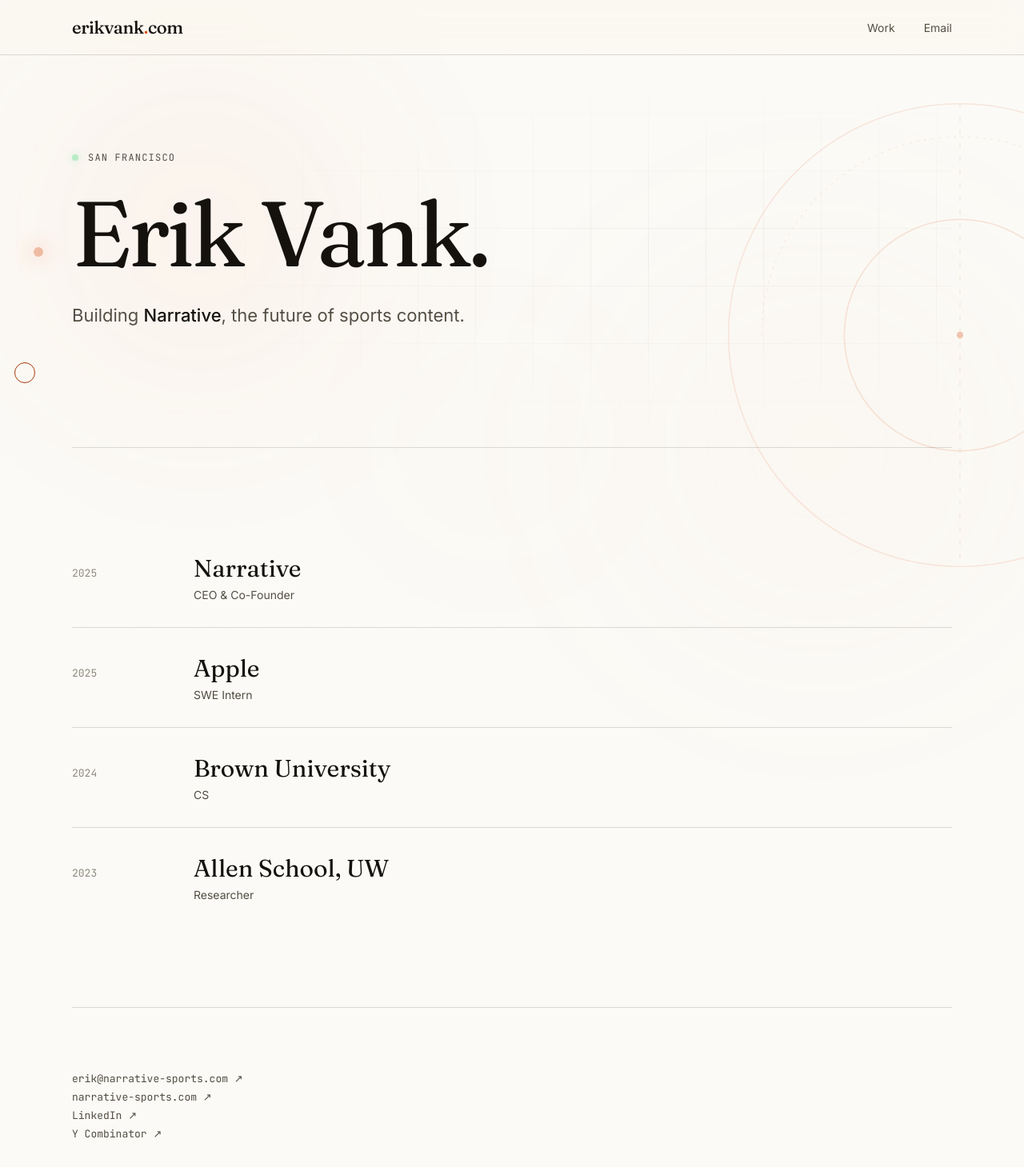
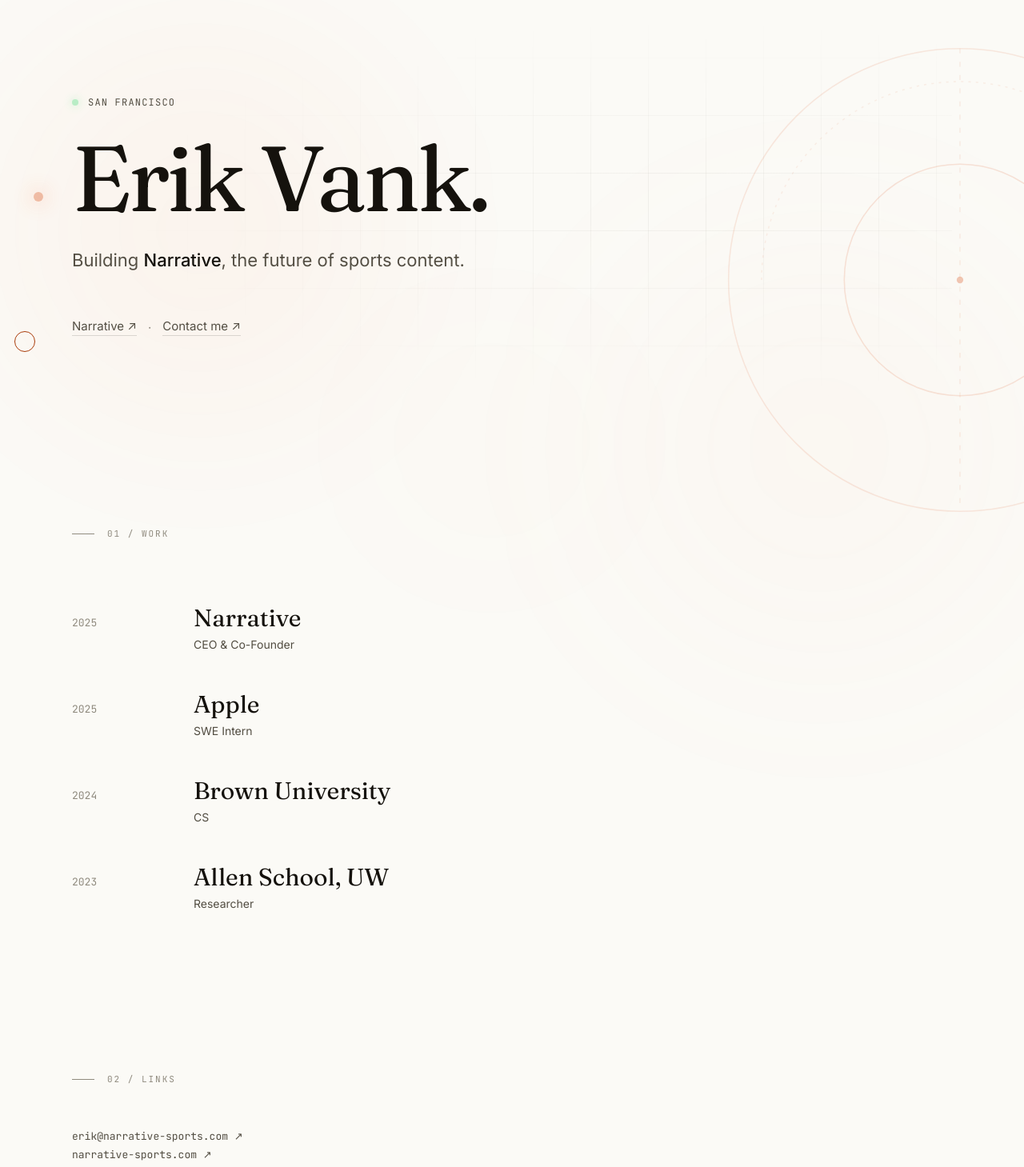
Before and after one commit to erikv05/erikvank.com, a React (Vite) app: page / in a window 1280 px wide. Shown: the top 1459 px of the page at 80% size. Built offline with nearby package versions, Linux system fonts and the light colour scheme.

Commit message:
much better

```diff
--- a/src/App.css
+++ b/src/App.css
@@ -201,10 +201,29 @@
   line-height: 1.5;
   color: var(--ink-dim);
   max-width: 620px;
-  margin: 0 0 48px;
+  margin: 0 0 56px;
 }
 .hero-sub strong { color: var(--ink); font-weight: 500; transition: color 0.2s; }
 .hero-sub a:hover strong { color: var(--accent); }
+
+.hero-links {
+  display: flex;
+  align-items: center;
+  gap: 14px;
+  font-size: 15px;
+  color: var(--ink-dim);
+}
+.hero-links a {
+  color: var(--ink-dim);
+  border-bottom: 1px solid var(--line);
+  padding-bottom: 2px;
+  transition: color 0.2s, border-color 0.2s;
+}
+.hero-links a:hover {
+  color: var(--accent);
+  border-color: var(--accent);
+}
+.hero-links-sep { color: var(--ink-faint); }
 
 .cta-row { display: flex; gap: 16px; flex-wrap: wrap; }
 .btn {
@@ -241,8 +260,25 @@
 
 /* Sections */
 .section {
-  padding: 100px 0;
-  border-top: 1px solid var(--line);
+  padding: 140px 0 120px;
+  position: relative;
+}
+.section-index {
+  font-family: 'JetBrains Mono', monospace;
+  font-size: 11px;
+  color: var(--ink-faint);
+  text-transform: uppercase;
+  letter-spacing: 0.18em;
+  margin-bottom: 56px;
+  display: flex;
+  align-items: center;
+  gap: 16px;
+}
+.section-index::before {
+  content: '';
+  width: 28px;
+  height: 1px;
+  background: var(--ink-faint);
 }
 .section-label {
   font-family: 'JetBrains Mono', monospace;
@@ -310,13 +346,11 @@
   display: grid;
   grid-template-columns: 120px 1fr auto;
   gap: 32px;
-  padding: 32px 0;
-  border-bottom: 1px solid var(--line);
+  padding: 24px 0;
   align-items: baseline;
   transition: padding 0.3s ease;
   cursor: pointer;
 }
-.work-item:last-child { border-bottom: none; }
 .work-item:hover { padding-left: 12px; }
 .work-item:hover .work-title { color: var(--accent); }
 .work-year {
@@ -417,8 +451,7 @@
 
 /* Footer */
 .footer {
-  padding: 80px 0 60px;
-  border-top: 1px solid var(--line);
+  padding: 60px 0 60px;
 }
 .footer-grid {
   display: flex;
--- a/src/App.tsx
+++ b/src/App.tsx
@@ -14,16 +14,6 @@
       <div className="glow glow-2" />
       <div className="glow glow-3" />
       <div className="grain" />
-
-      <nav className="nav">
-        <div className="container nav-inner">
-          <a href="#" className="mark">erikvank<span>.</span>com</a>
-          <div className="nav-links">
-            <a href="#work">Work</a>
-            <a href="mailto:erik@narrative-sports.com">Email</a>
-          </div>
-        </div>
-      </nav>
 
       <header className="hero container">
         <svg className="deco pitch" viewBox="0 0 600 600" fill="none" aria-hidden="true">
@@ -43,9 +33,15 @@
         <p className="hero-sub">
           Building <a href="https://narrative-sports.com" target="_blank" rel="noreferrer"><strong>Narrative</strong></a>, the future of sports content.
         </p>
+        <div className="hero-links">
+          <a href="https://narrative-sports.com" target="_blank" rel="noreferrer">Narrative ↗</a>
+          <span className="hero-links-sep">·</span>
+          <a href="mailto:erik@narrative-sports.com">Contact me ↗</a>
+        </div>
       </header>
 
       <section id="work" className="section container">
+        <div className="section-index">01 / Work</div>
         <div className="work-list">
           {work.map((w) => (
             <a className="work-item" key={w.title} href={w.url} target="_blank" rel="noreferrer">
@@ -60,6 +56,7 @@
       </section>
 
       <footer className="footer container">
+        <div className="section-index">02 / Links</div>
         <div className="footer-links">
           <a href="mailto:erik@narrative-sports.com">erik@narrative-sports.com ↗</a>
           <a href="https://narrative-sports.com" target="_blank" rel="noreferrer">narrative-sports.com ↗</a>
```
